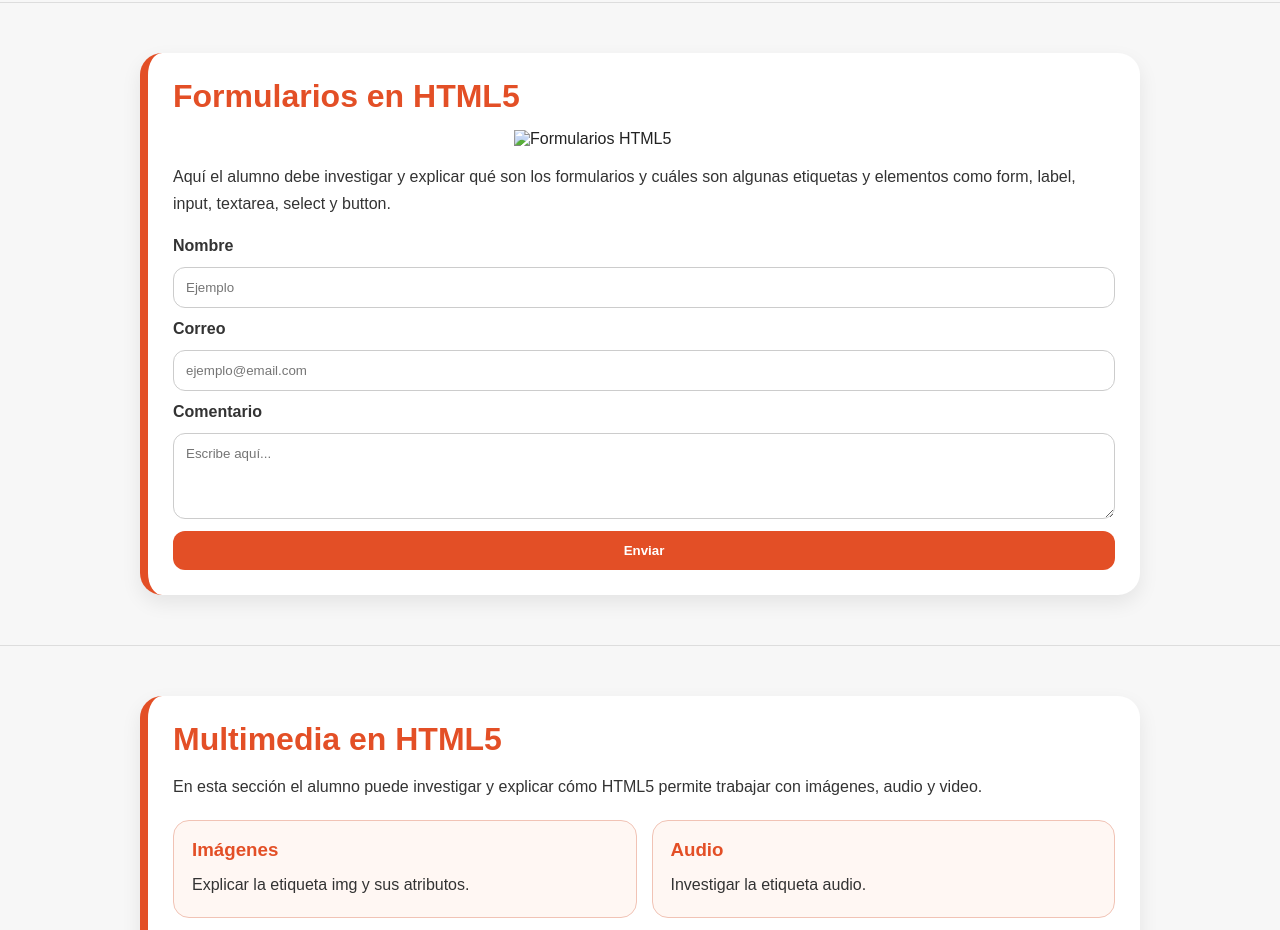
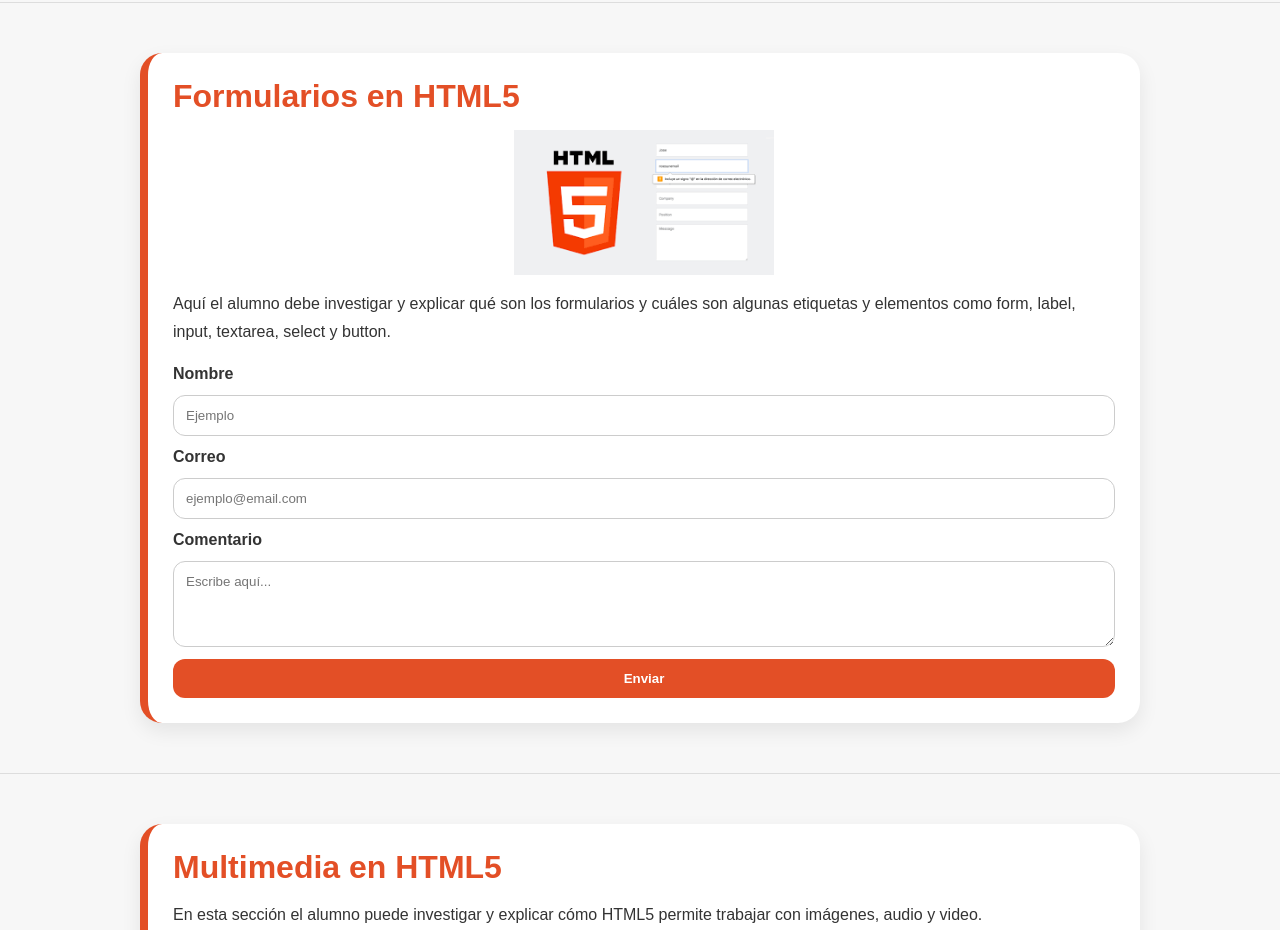
Before and after one commit to aldoimanolcamachof-create/practica_html5, a plain HTML site: page index.html in a window 1280 px wide. Shown: the part 3620-4550 px from the top of the page. Drawn offline with Linux system fonts and the light colour scheme.

Commit message:
Update index.html

```diff
--- a/index.html
+++ b/index.html
@@ -145,7 +145,7 @@
         <section id="formularios" class="seccion">
             <article class="card">
                 <h2>Formularios en HTML5</h2>
-                <img src="img/formularios.png" alt="Formularios HTML5">
+                <img src="img/formulario.png" alt="Formularios HTML5">
                 <p>
                     Aquí el alumno debe investigar y explicar qué son los formularios y cuáles son
                     algunas etiquetas y elementos como form, label, input, textarea, select y button.
```
